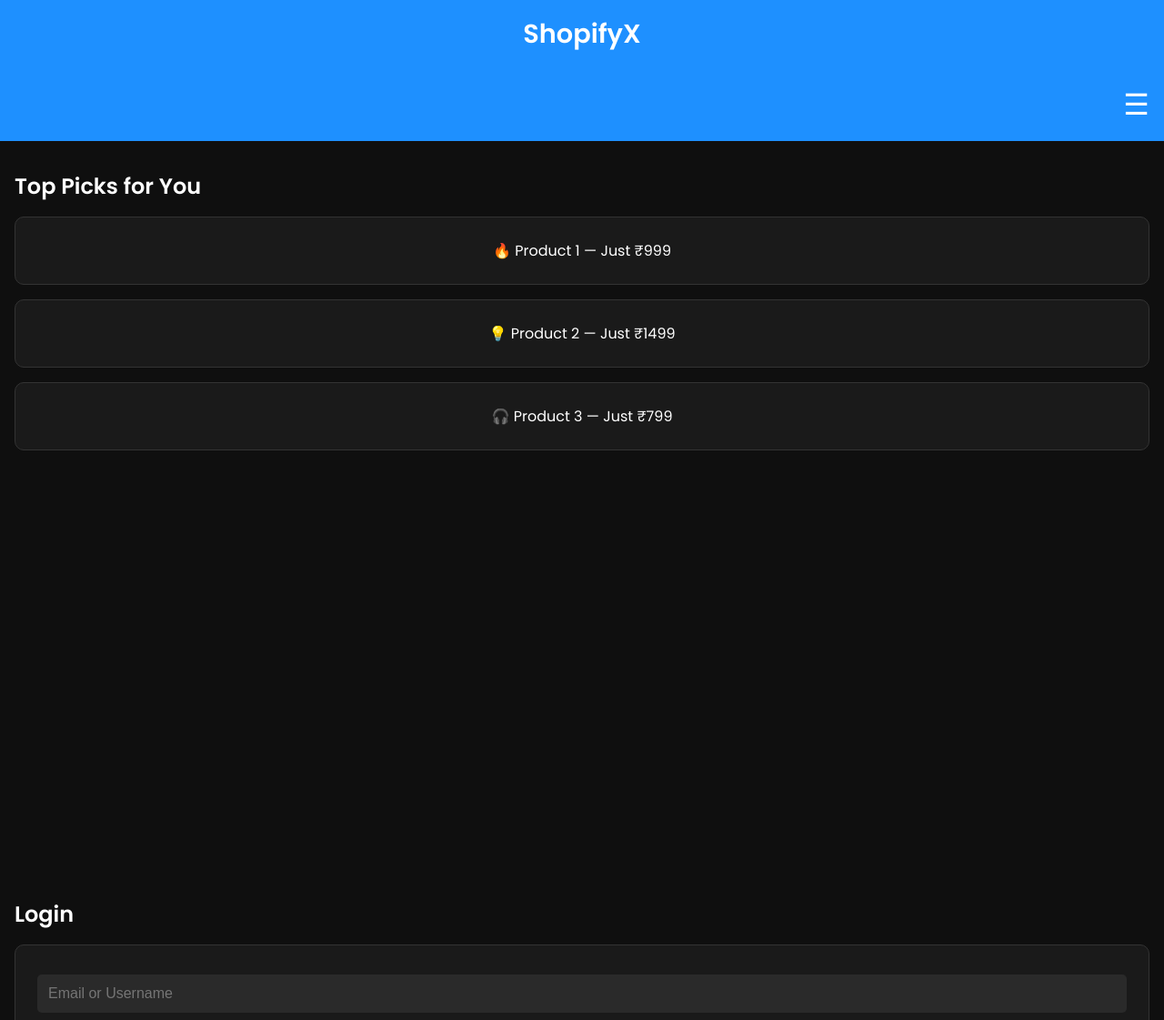
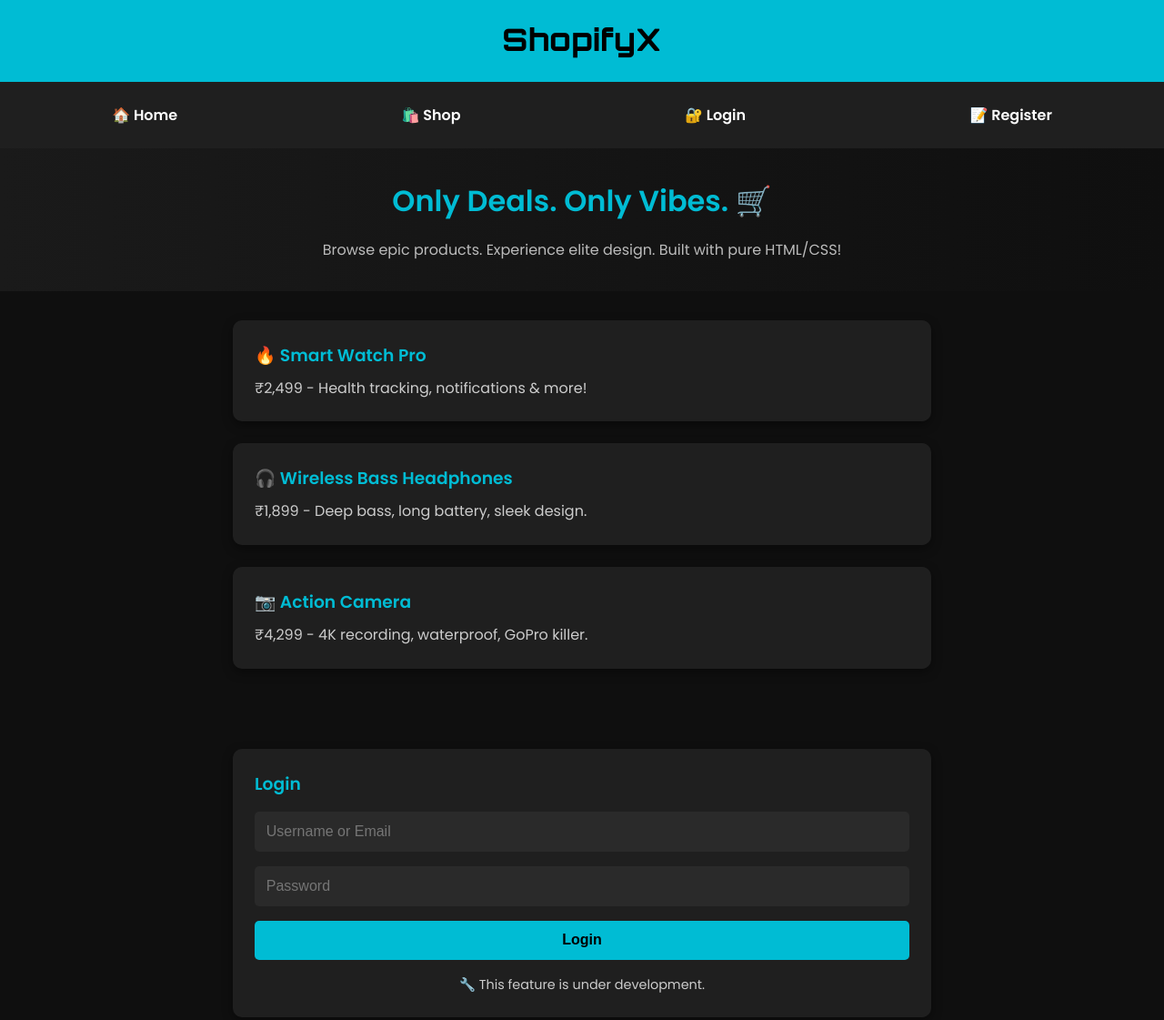
Before and after one commit to Kiranudaybhupathi/Ecommerce-, a plain HTML site: page index.html in a window 1280 px wide. Shown: the top 1121 px of the page at 91% size. Drawn offline with Linux system fonts and the light colour scheme.

Commit message:
Update index.html

```diff
--- a/index.html
+++ b/index.html
@@ -3,14 +3,15 @@
 <head>
   <meta charset="UTF-8" />
   <meta name="viewport" content="width=device-width, initial-scale=1.0"/>
-  <title>ShopifyX</title>
-  <link href="https://fonts.googleapis.com/css2?family=Poppins:wght@400;600&display=swap" rel="stylesheet">
+  <title>ShopifyX 🔥</title>
+  <link href="https://fonts.googleapis.com/css2?family=Orbitron:wght@500&family=Poppins:wght@400;600&display=swap" rel="stylesheet">
   <style>
     :root {
-      --bg: #0f0f0f;
-      --primary: #1e90ff;
+      --dark: #0f0f0f;
+      --primary: #00bcd4;
       --text: #ffffff;
-      --card: #1a1a1a;
+      --card: #1f1f1f;
+      --accent: #ff4081;
     }
 
     * {
@@ -21,75 +22,87 @@
 
     body {
       font-family: 'Poppins', sans-serif;
-      background: var(--bg);
+      background: var(--dark);
       color: var(--text);
+      line-height: 1.6;
     }
 
     header {
       background: var(--primary);
       text-align: center;
-      padding: 1rem;
+      padding: 1.2rem;
     }
 
     header h1 {
-      font-size: 1.8rem;
-      color: #fff;
+      font-family: 'Orbitron', sans-serif;
+      font-size: 2rem;
+      color: #000;
+      letter-spacing: 2px;
     }
 
-    .menu-toggle {
-      display: none;
+    .menu {
+      background: var(--card);
+      display: flex;
+      justify-content: space-around;
+      padding: 1rem 0;
+      font-weight: 600;
+      font-size: 1rem;
     }
 
-    .menu-icon {
-      display: block;
-      font-size: 2rem;
-      padding: 1rem;
-      text-align: right;
-      background: var(--primary);
-      color: white;
-      cursor: pointer;
+    .menu a {
+      color: var(--text);
+      text-decoration: none;
+      padding: 0.5rem 1rem;
+      border-radius: 20px;
+      transition: 0.3s ease;
     }
 
-    nav {
-      display: none;
-      background: #101010;
+    .menu a:hover {
+      background: var(--accent);
     }
 
-    nav a {
-      display: block;
-      padding: 1rem;
-      color: white;
-      text-decoration: none;
-      border-bottom: 1px solid #333;
+    .hero {
+      background: linear-gradient(to right, #1a1a1a, #0f0f0f);
+      text-align: center;
+      padding: 2rem 1rem;
     }
 
-    .menu-toggle:checked + .menu-icon + nav {
-      display: block;
+    .hero h2 {
+      font-size: 2rem;
+      color: var(--primary);
     }
 
-    section {
-      padding: 2rem 1rem;
-      min-height: 100vh;
-      background: var(--bg);
+    .hero p {
+      margin-top: 1rem;
+      color: #bbb;
     }
 
-    section h2 {
-      font-size: 1.5rem;
-      margin-bottom: 1rem;
+    .section {
+      padding: 2rem 1rem;
+      max-width: 800px;
+      margin: auto;
     }
 
     .card {
       background: var(--card);
       padding: 1.5rem;
+      margin-bottom: 1.5rem;
       border-radius: 10px;
-      margin-top: 1rem;
-      text-align: center;
-      border: 1px solid #333;
+      box-shadow: 0 4px 12px rgba(0,0,0,0.4);
+    }
+
+    .card h3 {
+      margin-bottom: 0.5rem;
+      color: var(--primary);
+    }
+
+    .card p {
+      color: #ccc;
     }
 
     input, button {
       width: 100%;
-      padding: 0.75rem;
+      padding: 0.8rem;
       margin: 0.5rem 0;
       border: none;
       border-radius: 5px;
@@ -103,21 +116,33 @@
 
     button {
       background: var(--primary);
-      color: white;
+      color: #000;
       font-weight: bold;
     }
 
     .dev-note {
-      margin-top: 1rem;
-      font-style: italic;
-      color: #aaa;
+      margin-top: 0.5rem;
+      text-align: center;
+      color: #888;
+      font-size: 0.9rem;
     }
 
     footer {
-      background: #101010;
-      color: #999;
+      background: var(--card);
+      padding: 1rem;
       text-align: center;
-      padding: 1rem;
+      color: #777;
+    }
+
+    @media (max-width: 600px) {
+      .menu {
+        flex-direction: column;
+        align-items: center;
+      }
+
+      .menu a {
+        margin: 0.3rem 0;
+      }
     }
   </style>
 </head>
@@ -127,51 +152,56 @@
     <h1>ShopifyX</h1>
   </header>
 
-  <input type="checkbox" id="menu-toggle" class="menu-toggle"/>
-  <label for="menu-toggle" class="menu-icon">&#9776;</label>
-
-  <nav>
-    <a href="#shop">🛒 Shop</a>
+  <div class="menu">
+    <a href="#home">🏠 Home</a>
+    <a href="#shop">🛍️ Shop</a>
     <a href="#login">🔐 Login</a>
     <a href="#register">📝 Register</a>
-  </nav>
+  </div>
 
-  <section id="shop">
-    <h2>Top Picks for You</h2>
+  <div class="hero" id="home">
+    <h2>Only Deals. Only Vibes. 🛒</h2>
+    <p>Browse epic products. Experience elite design. Built with pure HTML/CSS!</p>
+  </div>
+
+  <div class="section" id="shop">
     <div class="card">
-      <p>🔥 Product 1 — Just ₹999</p>
+      <h3>🔥 Smart Watch Pro</h3>
+      <p>₹2,499 - Health tracking, notifications & more!</p>
     </div>
     <div class="card">
-      <p>💡 Product 2 — Just ₹1499</p>
+      <h3>🎧 Wireless Bass Headphones</h3>
+      <p>₹1,899 - Deep bass, long battery, sleek design.</p>
     </div>
     <div class="card">
-      <p>🎧 Product 3 — Just ₹799</p>
+      <h3>📷 Action Camera</h3>
+      <p>₹4,299 - 4K recording, waterproof, GoPro killer.</p>
     </div>
-  </section>
+  </div>
 
-  <section id="login">
-    <h2>Login</h2>
+  <div class="section" id="login">
     <div class="card">
-      <input type="text" placeholder="Email or Username"/>
-      <input type="password" placeholder="Password"/>
+      <h3>Login</h3>
+      <input type="text" placeholder="Username or Email" />
+      <input type="password" placeholder="Password" />
       <button>Login</button>
-      <p class="dev-note">Feature under development 🛠️</p>
+      <p class="dev-note">🔧 This feature is under development.</p>
     </div>
-  </section>
+  </div>
 
-  <section id="register">
-    <h2>Register</h2>
+  <div class="section" id="register">
     <div class="card">
-      <input type="text" placeholder="Full Name"/>
-      <input type="email" placeholder="Email"/>
-      <input type="password" placeholder="Password"/>
+      <h3>Register</h3>
+      <input type="text" placeholder="Full Name" />
+      <input type="email" placeholder="Email" />
+      <input type="password" placeholder="Password" />
       <button>Register</button>
-      <p class="dev-note">Feature under development 🚧</p>
+      <p class="dev-note">🚧 This feature is under development.</p>
     </div>
-  </section>
+  </div>
 
   <footer>
-    <p>© 2025 ShopifyX | Built to Thrill 🤯</p>
+    © 2025 ShopifyX • Built with ❤️ by Uday Bhupathi’s AI
   </footer>
 
 </body>
```
